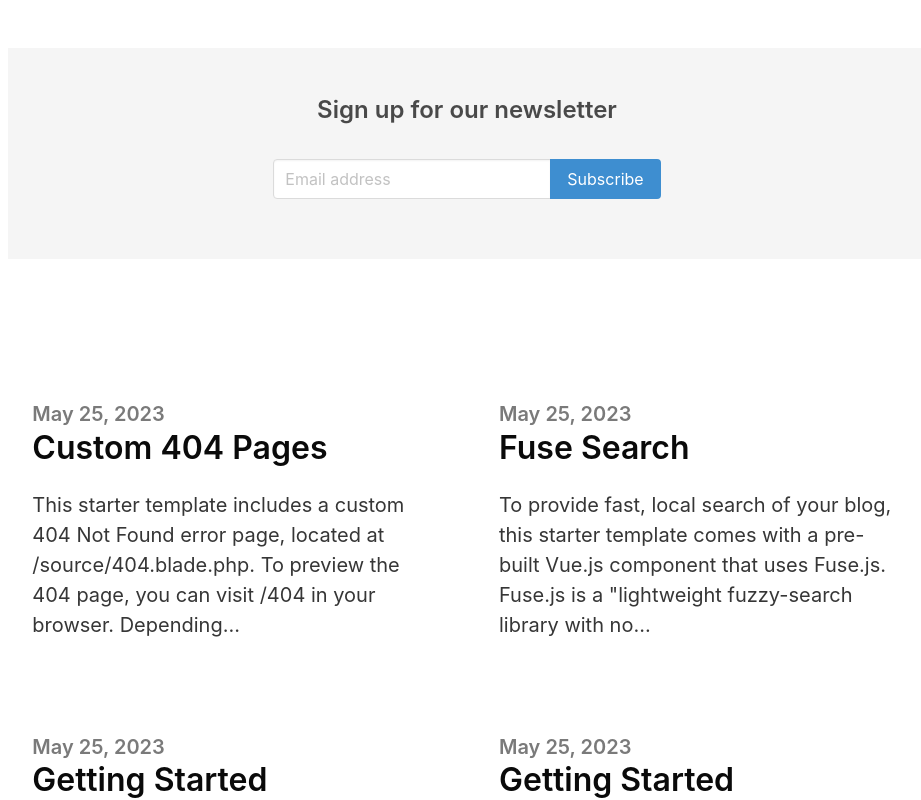
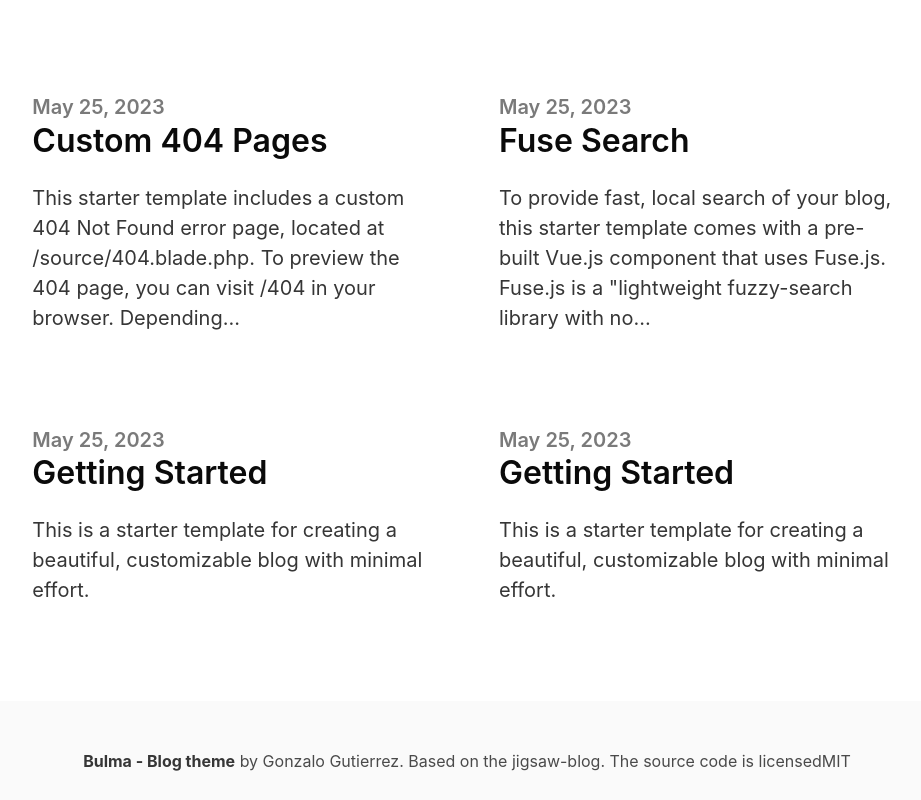
Before and after one commit to leilafaez/content-management-app, a Next.js app: page / in a window 1280 px wide. Shown: the top 800 px of the page, without its empty margins (173-1094 px from the left). Built offline with nearby package versions, Linux system fonts and the light colour scheme.

Commit message:
implement newsletter component

```diff
--- a/pages/index.js
+++ b/pages/index.js
@@ -10,31 +10,7 @@ export default function Home() {
 
 
 
-      <section class="section">
-        <div class="columns">
-          <div class="column is-10 is-offset-1">
-            <div class="container has-text-centered is-fluid">
-              <div class="hero is-light">
-                <div class="hero-body">
-                  <h2 class="title is-4">Sign up for our newsletter</h2>
-                    <div class="column is-6 is-offset-3">
-                      <div class="field has-addons has-addons-centered">
-                        <div class="control is-expanded">
-                          <input class="input " type="text" placeholder="Email address"/>
-                        </div>
-                        <div class="control">
-                          <a class="button is-info">
-                            Subscribe
-                          </a>
-                        </div>
-                      </div>
-                    </div>
-                </div>
-              </div>
-            </div>
-          </div>
-        </div>
-      </section>
+
 
 
 
```
Also changed, not shown: components/Newsletter.js (+29 -1 lines).
